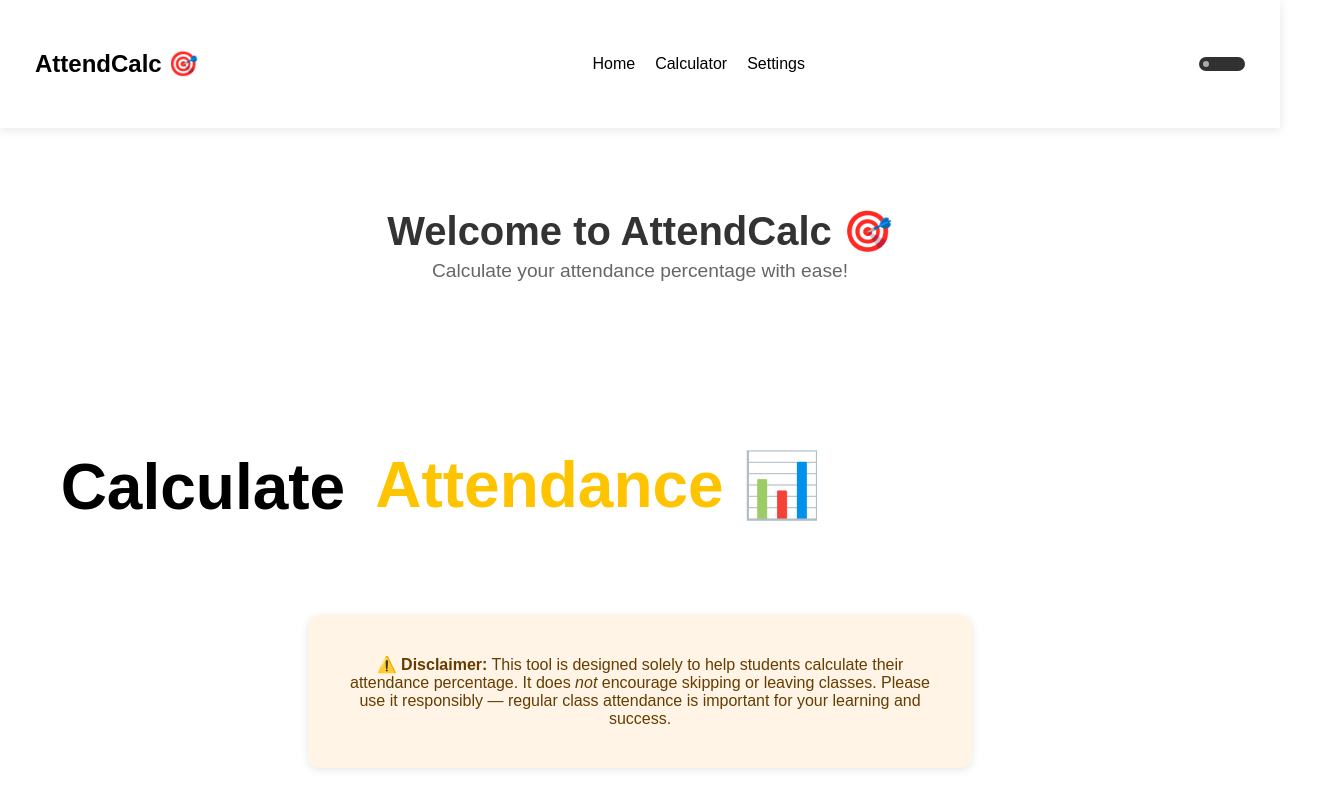
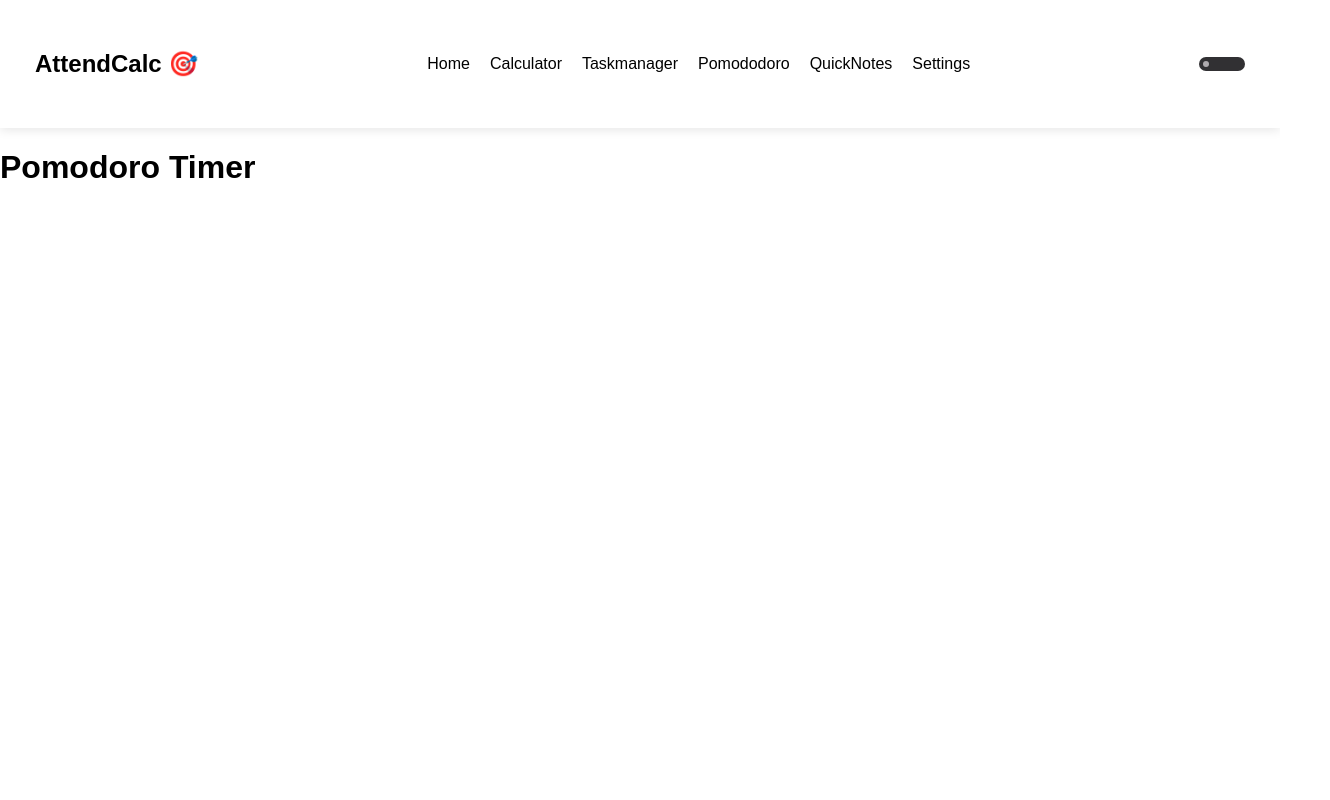
Before and after one commit to paramkhodiyar/AttendCalc, a React (Vite) app: page /pomodoro in a window 1280 px wide. Before the commit this address led to /. Shown: the whole page, 1330 px wide, since content can reach past the window. Built offline with nearby package versions, Linux system fonts and the light colour scheme.

Commit message:
Initialised 3 new components: notetaker, pomodoro, and taskmanager to add more dfunctionality to the app.

```diff
--- a/src/App.jsx
+++ b/src/App.jsx
@@ -5,6 +5,9 @@ import Navbar from "./components/navbar/navbar";
 import Home from "./components/home/home";
 import CalcPage from "./components/calcpage/calcpage";
 import Settings from "./components/settings/settings";
+import TaskManager from "./components/Taskmanager/taskmanager";
+import Pomodoro from "./components/pomodoro/pomodoro";
+import Notetaker from "./components/notetaker/notetaker";
 
 function App() {
   const [darkMode, setDarkMode] = useState(
@@ -22,8 +25,12 @@ function App() {
       <Routes>
         <Route path="/" element={<Home darkMode={darkMode} />} />
         <Route path="/calculator" element={<CalcPage darkMode={darkMode} />} />
+        <Route path="/taskmanager" element={<TaskManager darkMode={darkMode} />} />
+        <Route path="/pomodoro" element={<Pomodoro darkMode={darkMode} />} />
+        <Route path="/notetaker" element={<Notetaker darkMode={darkMode} />} />
         <Route path="/settings" element={<Settings darkMode={darkMode} />} />
         <Route path="*" element={<Navigate to="/" />} />
+
       </Routes>
     </Router>
   );
--- a/src/components/navbar/navbar.jsx
+++ b/src/components/navbar/navbar.jsx
@@ -13,6 +13,9 @@ export default function Navbar({ darkMode, setDarkMode }) {
           <ul className={`nav-links ${menuOpen ? "show" : ""}`}>
             <li onClick={() => setMenuOpen(false)}><Link to="/">Home</Link></li>
             <li onClick={() => setMenuOpen(false)}><Link to="/calculator">Calculator</Link></li>
+            <li onClick={() => setMenuOpen(false)}><Link to="/taskmanager">Taskmanager</Link></li>
+            <li onClick={() => setMenuOpen(false)}><Link to="/pomodoro">Pomododoro</Link></li>
+            <li onClick={() => setMenuOpen(false)}><Link to="/notetaker">QuickNotes</Link></li>
             <li onClick={() => setMenuOpen(false)}><Link to="/settings">Settings</Link></li>
           </ul>
         </div>
--- /dev/null
+++ b/src/components/notetaker/notetaker.jsx
@@ -0,0 +1,7 @@
+import React from "react";
+function Notetaker({ darkMode }) {
+    return (
+        <h1>QuickNotes</h1>
+    );
+}
+export default Notetaker;
--- /dev/null
+++ b/src/components/pomodoro/pomodoro.jsx
@@ -0,0 +1,7 @@
+import React from "react";
+function Pomodoro({ darkMode }) {
+    return (
+        <h1>Pomodoro Timer</h1>
+    );
+    }
+export default Pomodoro;
--- /dev/null
+++ b/src/components/taskmanager/taskmanager.jsx
@@ -0,0 +1,7 @@
+import React from "react";
+function TaskManager(){
+    return(
+        <h1>Hello</h1>
+    )
+}
+export default TaskManager
```
Also changed, not shown: src/components/notetaker/notetaker.css (added), src/components/pomodoro/pomodoro.css (added), src/components/taskmanager/taskmanager.css (added).
